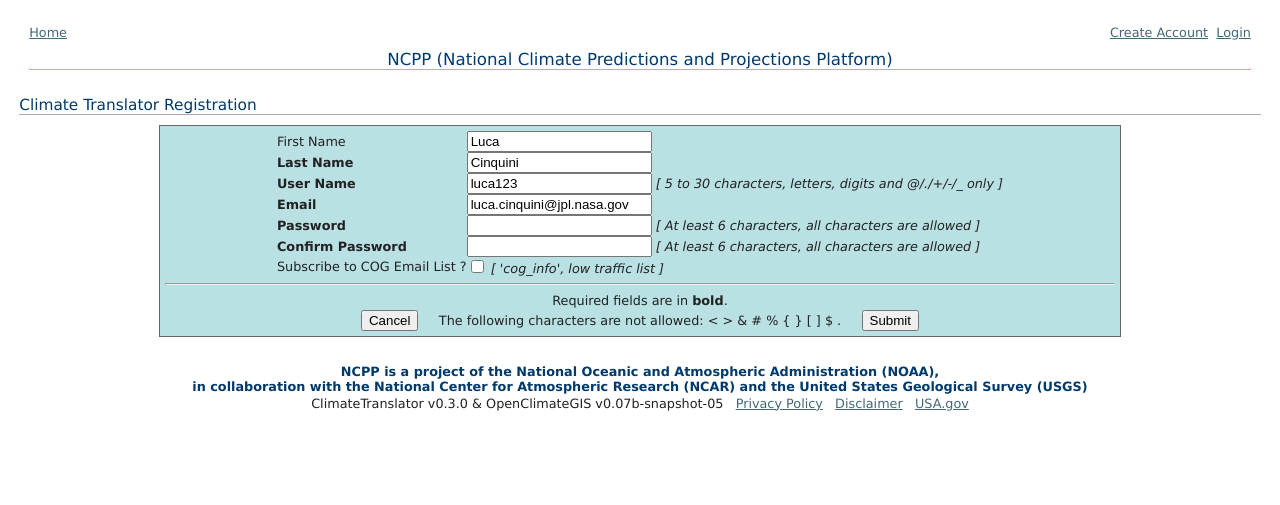
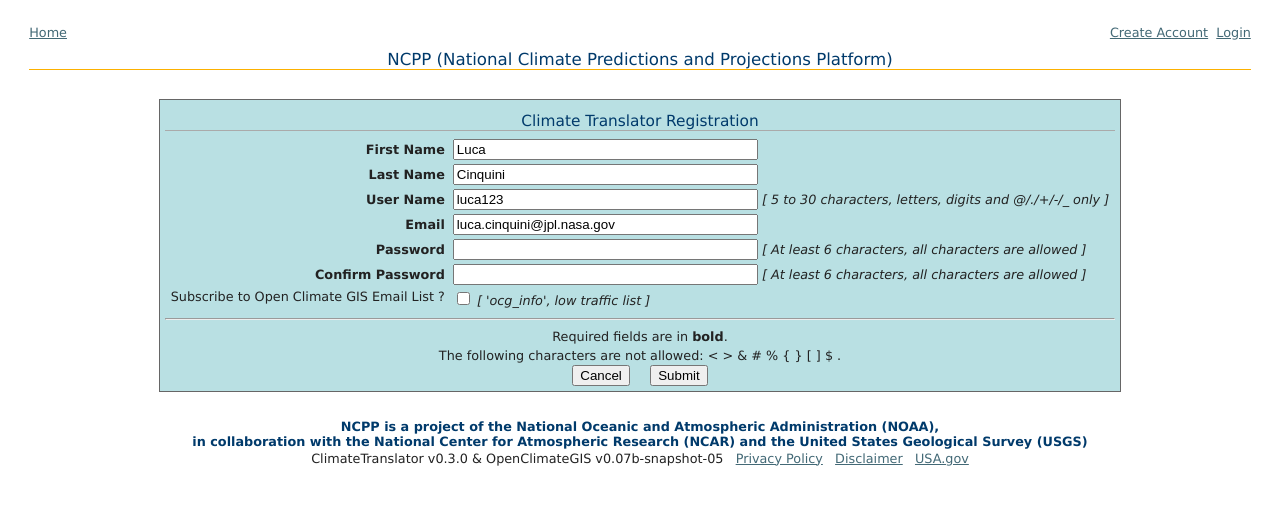
Before and after one commit to NCPP/ClimateTranslator, a Django app: page /ncpp/user/add/ in a window 1280 px wide. Shown: the top 505 px of the page. Run offline with Django 3.2, Linux system fonts and the light colour scheme; parts of the project's set-up code (start-up, migrations or seed data) failed here and were passed over.

Commit message:
Working on user registration.

```diff
--- a/ncpp/forms/accounts.py
+++ b/ncpp/forms/accounts.py
@@ -1,7 +1,7 @@
 from django.db import models
 from django.contrib.auth.models import User
 from django.forms import ModelForm
-from django.forms import CharField, BooleanField, PasswordInput
+from django.forms import CharField, BooleanField, PasswordInput, TextInput
 import re
 
 # list of invalid characters in text fields
@@ -11,14 +11,14 @@
 class UserForm(ModelForm):
 
     # override User form fields to make them required
-    first_name = CharField(required=True)
-    last_name = CharField(required=True)
-    username = CharField(required=True)
-    email = CharField(required=True)
-    password = CharField(required=True, widget=PasswordInput())
+    first_name = CharField(required=True, widget=TextInput(attrs={'size':'35'}))
+    last_name = CharField(required=True, widget=TextInput(attrs={'size':'35'}))
+    username = CharField(required=True, widget=TextInput(attrs={'size':'35'}))
+    email = CharField(required=True, widget=TextInput(attrs={'size':'35'}))
+    password = CharField(required=True, widget=PasswordInput(attrs={'size':'35'}))
 
     # additional fields not in User
-    confirm_password = CharField(required=True, widget=PasswordInput())
+    confirm_password = CharField(required=True, widget=PasswordInput(attrs={'size':'35'}))
     subscribed = BooleanField(required=False)
 
     class Meta:
--- a/ncpp/templates/ncpp/accounts/user_form.html
+++ b/ncpp/templates/ncpp/accounts/user_form.html
@@ -3,61 +3,58 @@
 
 {% block main %}
 
-<div class="prepend-3 span-18">
+    <div class="box">
+    	<h2>Climate Translator Registration</h2>
 
-    <h2>Climate Translator Registration</h2>
-
-    <div class="box">
 	  	<form action="" method="post">
 			{% csrf_token %}
 
-			<table>
+			<table class="horizontalTable">
 	            <tr>
-	                <td class="head required" nowrap="nowrap">First Name</td>
-	                <td class="long">{{ form.first_name }} {{ form.first_name.errors }}</td>
+	                <th nowrap="nowrap">First Name</th>
+	                <td>{{ form.first_name }}<br/><span class="error">{{ form.first_name.errors }}</span></td>
 	            </tr>
 	            <tr>
-	                <td class="head required" nowrap="nowrap"><b>Last Name</b></td>
-	                <td class="long">{{ form.last_name }} {{ form.last_name.errors }}</td>
+	                <th nowrap="nowrap">Last Name</th>
+	                <td>{{ form.last_name }}<br/><span class="error">{{ form.last_name.errors }}</span></td>
 	            </tr>
 	            <tr>
-	                <td class="head required" nowrap="nowrap"><b>User Name</b></td>
+	                <th nowrap="nowrap">User Name</th>
 	                <td>{{ form.username }}
 	                    <i>[ 5 to 30 characters, letters, digits and @/./+/-/_ only ]</i>
-	                    {{ form.username.errors }}</td>
+	                    <br/><span class="error">{{ form.username.errors }}</span></td>
 	            </tr>
 	            <tr>
-	                <td class="head required" nowrap="nowrap"><b>Email</b></td>
-	                <td class="long">{{ form.email }} {{ form.email.errors }}</td>
+	                <th nowrap="nowrap">Email</th>
+	                <td>{{ form.email }}<br/>{{ form.email.errors }}</td>
 	            </tr>
 			    <tr>
-                    <td class="head required" nowrap="nowrap"><b>Password</b></td>
+                    <th nowrap="nowrap">Password</th>
                     <td>{{ form.password }}
                        <i>[ At least 6 characters, all characters are allowed ]</i>
-                       {{ form.password.errors }}</td>
+                       <br/><span class="error">{{ form.password.errors }}</span></td>
                 </tr>
                 <tr>
-                    <td class="head required" nowrap="nowrap"><b>Confirm Password</b></td>
+                    <th nowrap="nowrap"><b>Confirm Password</td>
                     <td>{{ form.confirm_password }}
                         <i>[ At least 6 characters, all characters are allowed ]</i>
-                        {{ form.confirm_password.errors }}</td>
+                        <br/><span class="error">{{ form.confirm_password.errors }}</span></td>
                 </tr>
 			    <tr>
-                    <td class="optional" nowrap="nowrap">Subscribe to COG Email List ?</td>
-                    <td class="long">{{ form.subscribed }} <i>[ 'cog_info', low traffic list ]</i> {{ form.subscribed.errors }}</td>
+                    <td class="optional" nowrap="nowrap">Subscribe to Open Climate GIS Email List ?</td>
+                    <td class="long">{{ form.subscribed }} <i>[ 'ocg_info', low traffic list ]</i>
+                    <br/><span class="error">{{ form.subscribed.errors }}</span></td>
                 </tr>
 			</table>
 
 			<div style="text-align:center">
-	                <hr/>
-	                Required fields are in <b>bold</b>.<br/>
-	                <input type="button" value="Cancel" onclick="window.location='{% url 'home' %}'"/>
-	                &nbsp; &nbsp;
-	                The following characters are not allowed: &lt; &gt; &amp; # % { } [ ] $ .
-	                &nbsp; &nbsp;
-	                <input type="submit" value="Submit" />
-	            </div>
-
+	        	<hr/>Required fields are in <b>bold</b>.
+	        	<br/>The following characters are not allowed: &lt; &gt; &amp; # % { } [ ] $ .
+	        	<br/>
+	            <input type="button" value="Cancel" onclick="window.location='{% url 'home' %}'"/>
+	            &nbsp; &nbsp;
+	            <input type="submit" value="Submit" />
+	        </div>
 
 		</form>
     </div>
--- a/ncpp/templates/ncpp/common/ncpp_css.html
+++ b/ncpp/templates/ncpp/common/ncpp_css.html
@@ -57,7 +57,7 @@
 		padding: 4px;
 		padding-top: 0px;
 		text-align: right;
-		vertical-align: top;
+		vertical-align: middle;
 		font-weight: bold;
 	}
 
```
